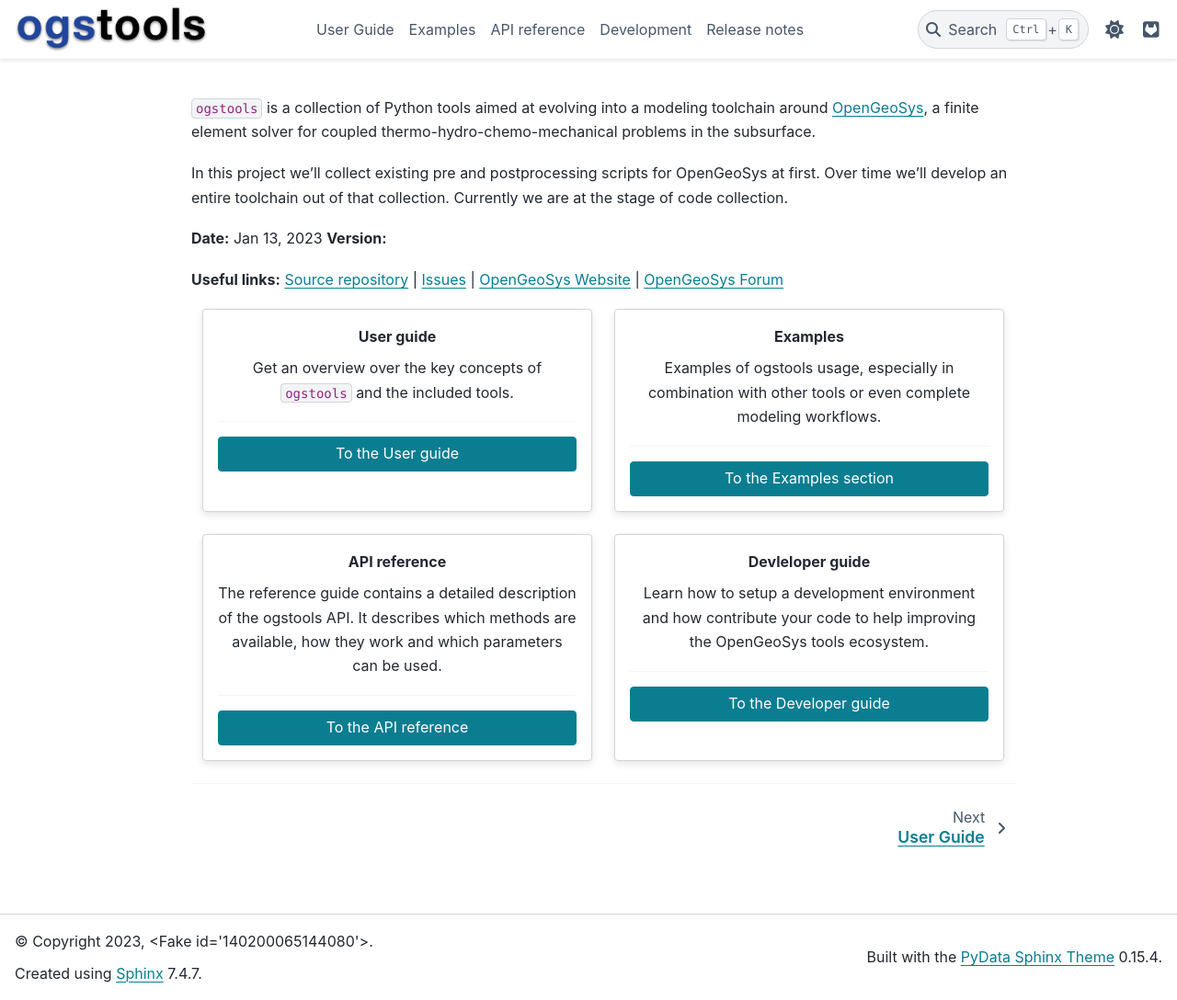
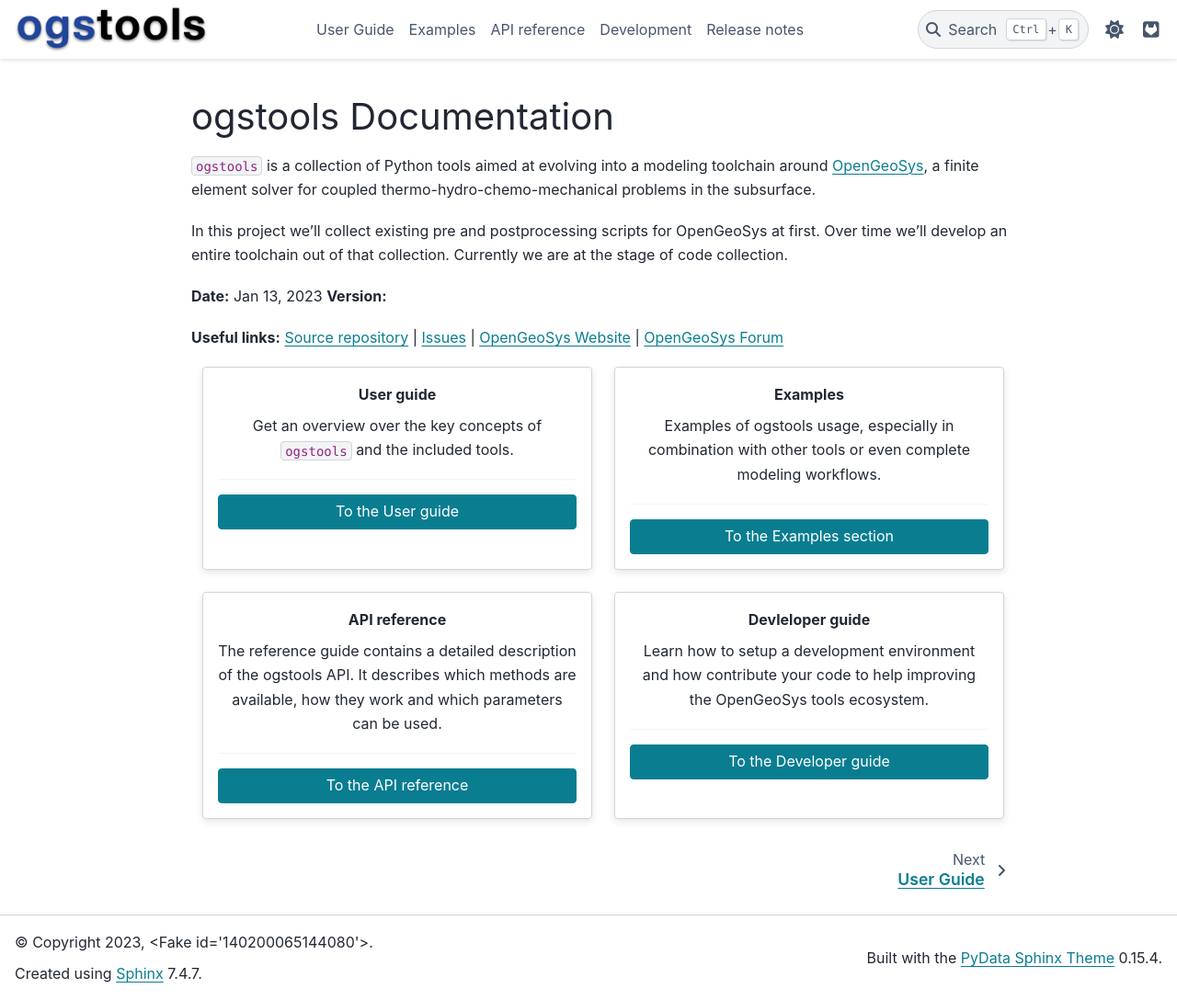
Before and after one commit to ufz/ogstools, a Sphinx documentation site: the page built from docs/index.md, in a window 1280 px wide and 1088 px high. Shown: the whole window at 92% size. Built offline with Sphinx 7.4.7 and the PyData theme 0.15.4, drawn with Linux system fonts in a browser that asks for light colours; the version number could not be read and is left out.

Commit message:
[web] Pages need to have a h1, otherwise they do not have a title.

````diff
--- a/docs/index.md
+++ b/docs/index.md
@@ -1,7 +1,8 @@
-
 ```{eval-rst}
 :html_theme.sidebar_secondary.remove: true
 ```
+
+# ogstools Documentation
 
 ```{toctree}
 ---
@@ -97,5 +98,3 @@
 :::
 
 ::::
-
----
````
